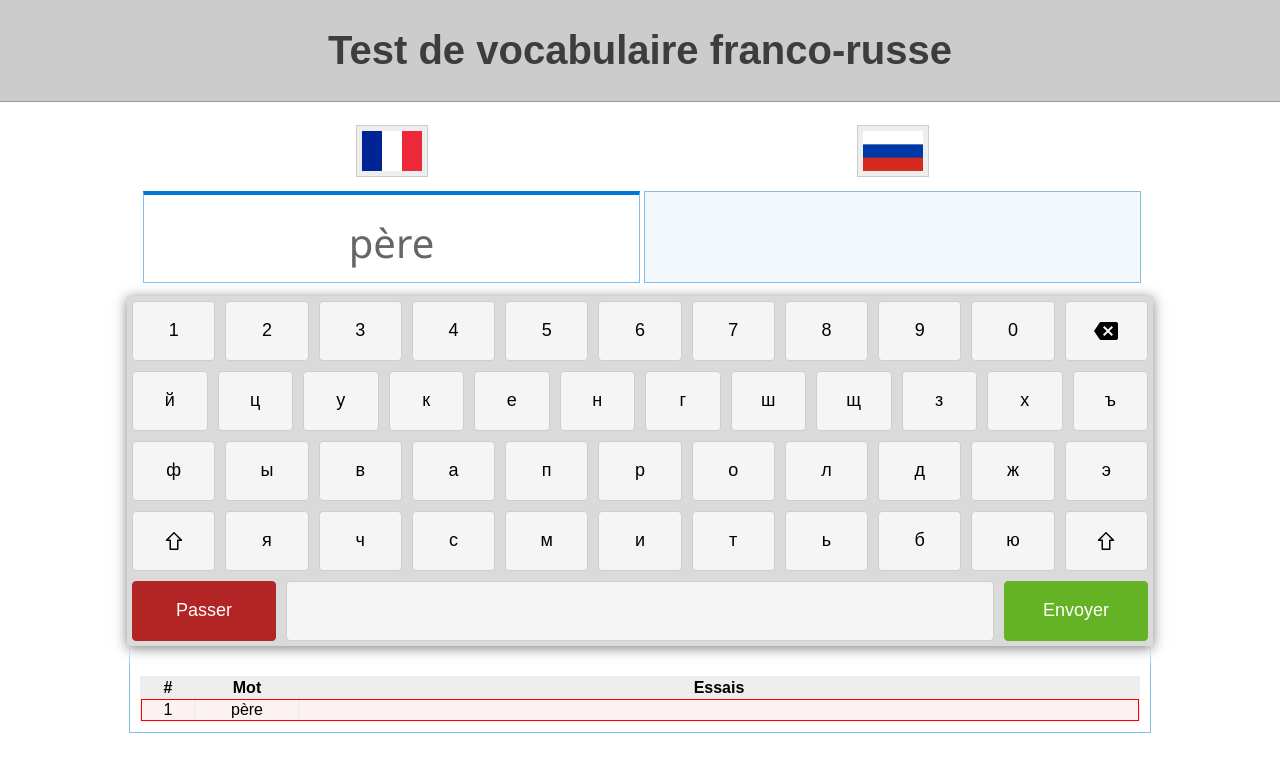
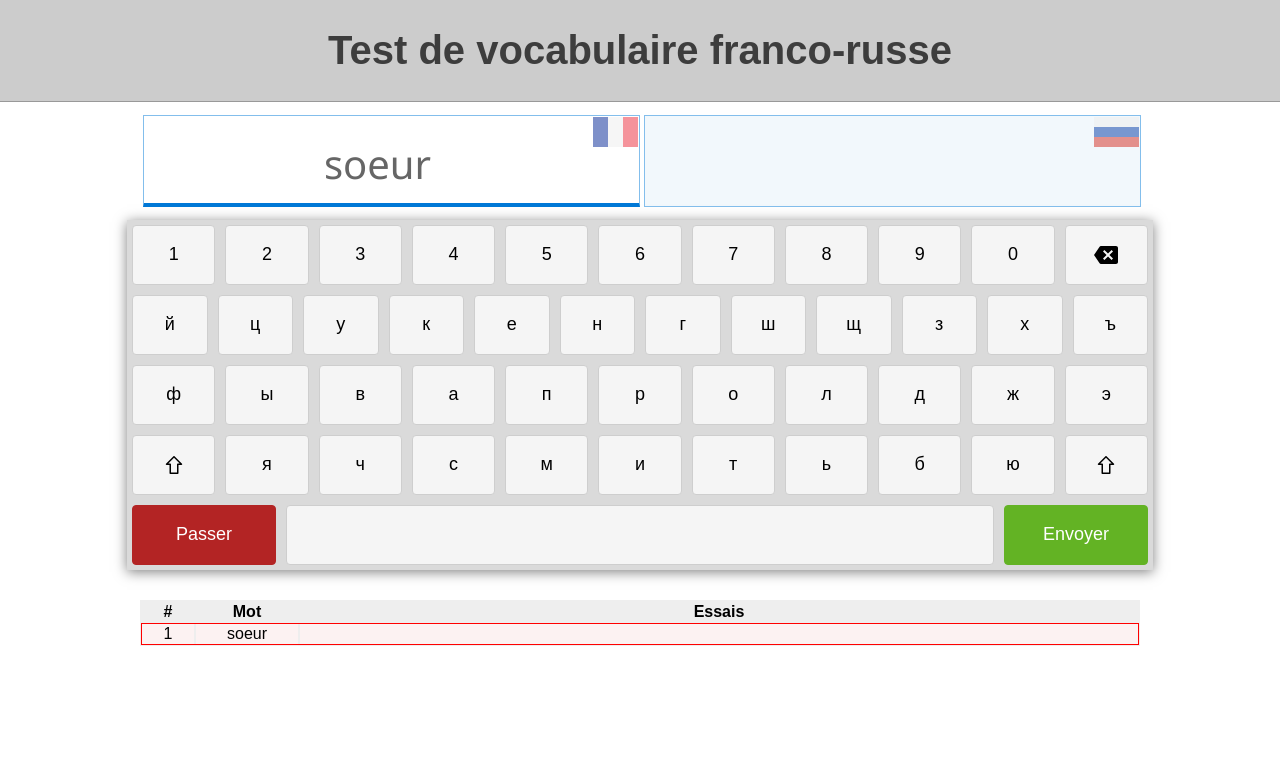
Before and after one commit to cedrou/vocab, a React (Create React App) app: page / in a window 1280 px wide. Shown: the top 772 px of the page. Built offline with nearby package versions, Linux system fonts and the light colour scheme.

Commit message:
Move flags into text boxes Shuffle the vocabulary list at the beginning Fixed end of game

```diff
--- a/src/App.css
+++ b/src/App.css
@@ -3,14 +3,12 @@
 }
 
 .App-flag {
-  height: 40px;
-  margin: 10px;
-  padding: 5px;
-  border: 1px solid #ccc;
-  background-color: #eee;
+  height: 30px;
+  margin: 2px;
+  padding: 0px;
+  float: right;
+  opacity: 0.5;
 }
-
-
 
 .App-header {
   background-color: rgb(204, 204, 204);
@@ -32,7 +30,7 @@
 .App-question {
   background-color: #fff;
   border: 1px solid #83beec;
-  border-top: 4px solid #0078d7;
+  border-bottom: 4px solid #0078d7;
   height: 50px;
   width: 455px;
   padding: 20px 20px 17px;
@@ -65,7 +63,6 @@
 }
 
 .App-log {
-  border: 1px solid #83beec;
   border-top: 20px solid transparent;
   margin: 0 auto;
   width: 1000px;
--- a/src/App.js
+++ b/src/App.js
@@ -11,8 +11,16 @@ class App extends Component {
 
     kbd = null;
 
+    shuffle(a) {
+        for (let i = a.length - 1; i > 0; i--) {
+            const j = Math.floor(Math.random() * (i + 1));
+            [a[i], a[j]] = [a[j], a[i]];
+        }
+        return a;
+    }
+
     state = {
-        list: vocab,
+        list: this.shuffle(vocab),
         current: ["",""],
         input: "",
         log: {},
@@ -68,7 +76,9 @@ class App extends Component {
         state.current = state.list.shift();
         state.input = "";
 
-        state.log[state.current[0]] = state.log[state.current[0]] || { trials:[], success: false}
+        if (state.current) {
+            state.log[state.current[0]] = state.log[state.current[0]] || { trials:[], success: false}
+        }
 
         this.setState(state);
     }
@@ -78,7 +88,9 @@ class App extends Component {
         state.current = state.list.shift();
         state.input = "";
 
-        state.log[state.current[0]] = state.log[state.current[0]] || { trials:[], success: false}
+        if (state.current) {
+            state.log[state.current[0]] = state.log[state.current[0]] || { trials:[], success: false}
+        }
 
         this.setState(state);
     }
@@ -135,8 +147,10 @@ class App extends Component {
                     <table><tbody>
                         <tr>
                             <td>
-                            <img src={frflag} className="App-flag" alt="frflag" />
-                                <div className="App-question">{this.state.current[0]}</div>
+                                <img src={frflag} className="App-flag" alt="frflag" />
+                                <div className="App-question">
+                                    <div>{this.state.current ? this.state.current[0] : ""}</div>
+                                </div>
                             </td>
                             <td>
                                 <img src={ruflag} className="App-flag" alt="ruflag"/>
```
Also changed, not shown: src/assets/Flag_of_France.svg, src/assets/Flag_of_Russia.svg.
